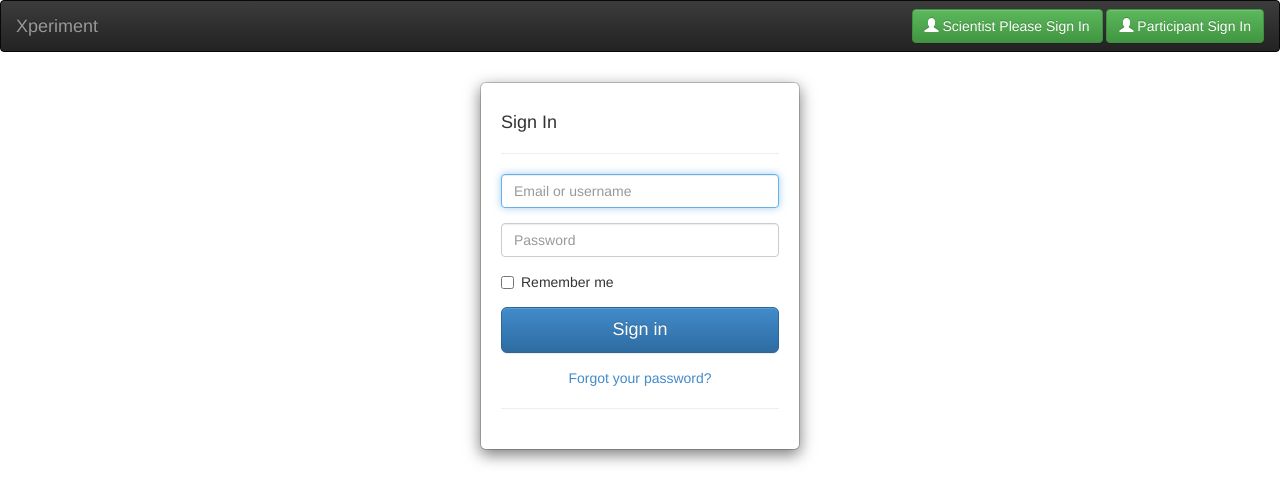
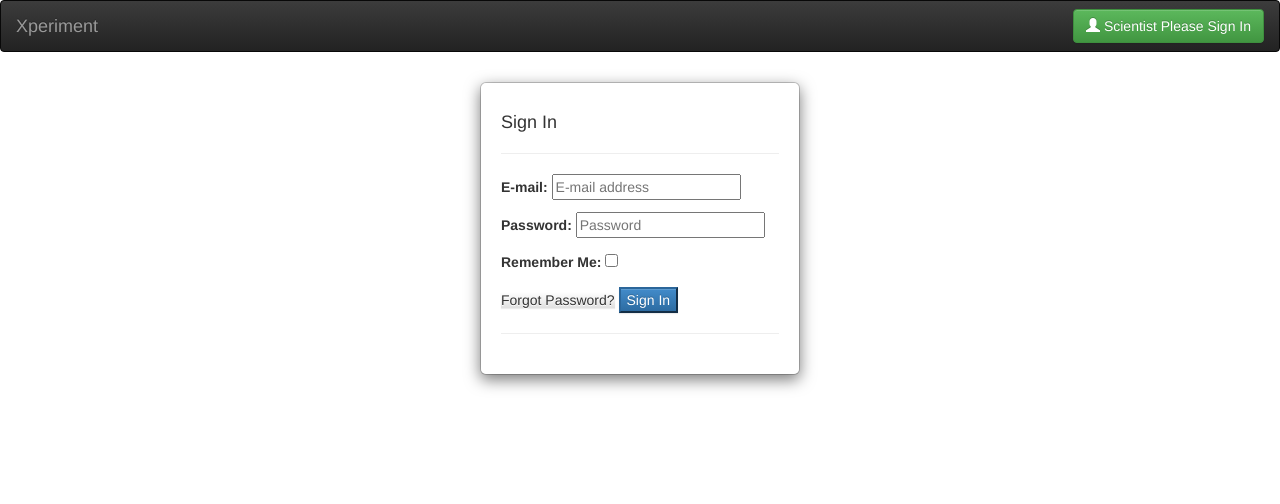
Before and after one commit to andytwoods/CloudXperiment, a Django app: page /accounts/login/ in a window 1280 px wide. Shown: the top 504 px of the page. Run offline with Django 3.2, Linux system fonts and the light colour scheme; parts of the project's set-up code (start-up, migrations or seed data) failed here and were passed over; some libraries are stand-ins or nearby versions.

Commit message:
fixed login issue

```diff
--- a/xperiment/core/urls.py
+++ b/xperiment/core/urls.py
@@ -2,7 +2,7 @@ from django.conf.urls import url
 from core import views
 
 urlpatterns = [
-                       url(r'^signup/ajax/$', views.ajax_signup, name='ajax_signup'),
+
                        url(r'^avatar/upload/$', views.upload_avatar, name='upload_avatar'),
                        url(r'^$', views.home, name='home'),
 ]
--- a/xperiment/templates/_nav.html
+++ b/xperiment/templates/_nav.html
@@ -38,16 +38,11 @@
                             </li>
                         {% endif %}
                     {% else %}
-                        <button type="button" class="btn btn-success navbar-btn" data-toggle="modal"
-                                data-target="#signin_modal">
+                        <a target="_self" class="btn btn-success navbar-btn" href="{% url 'account_login' %}">
                             <i class="glyphicon glyphicon-user"></i>
                             {% trans "Scientist Please Sign In" %}
-                        </button>
+                        </a>
 
-                        <a type="button" class="btn btn-success navbar-btn" href="{% url "participant_login" %}">
-                            <i class="glyphicon glyphicon-user"></i>
-                            {% trans "Participant Sign In" %}
-                        </a>
                     {% endif %}
                 </ul>
 
--- a/xperiment/templates/account/login.html
+++ b/xperiment/templates/account/login.html
@@ -11,47 +11,15 @@
                 <h4>{% trans "Sign In" %}</h4>
                 <hr/>
 
-                <form id="modal_signin_form" role="form">
-                    <div class="signin_errors alert alert-danger" style="display:none;">
-
-                    </div>
-                    {% csrf_token %}
-                    <div class="form-group">
-                        {% comment %}<label class="control-label" for="id_email">
-                            {% trans "Email" %}
-                        </label>{% endcomment %}
-                        <input name="login" class="form-control" id="id_email" placeholder="Email or username"
-                               tabindex="1"
-                               required autofocus>
-                    </div>
-                    <div class="form-group">
-                        {% comment %}<label class="control-label" for="id_password">
-                            {% trans "Password" %}
-                            (<a href="{% url 'account_reset_password' %}">{% trans "Forgot Password?" %}</a>)
-                        </label>{% endcomment %}
-                        <input type="password" name="password" class="form-control" id="id_password"
-                               placeholder="Password" tabindex="2"
-                               required>
-                    </div>
-                    <div class="form-group">
-                        <div class="checkbox">
-                            <label>
-                                <input id="id_remember" name="remember" type="checkbox"> {% trans "Remember me" %}
-                            </label>
-                        </div>
-                    </div>
-                    <div class="form-group">
-                        <button type="submit" class="btn btn-primary btn-lg btn-block">
-                            {% trans "Sign in" %}
-                        </button>
-                    </div>
+                <form class="login" method="POST" action="{% url 'account_login' %}">
+                  {% csrf_token %}
+                  {{ form.as_p }}
+                  {% if redirect_field_value %}
+                  <input type="hidden" name="{{ redirect_field_name }}" value="{{ redirect_field_value }}" />
+                  {% endif %}
+                  <a class="button btn-default" href="{% url 'account_reset_password' %}">Forgot Password?</a>
+                  <button class="button btn-primary" type="submit">Sign In</button>
                 </form>
-
-                <p class="text-center">
-                    <a href="{% url 'account_reset_password' %}">{% trans "Forgot your password?" %}</a>
-                </p>
-
-
 
                 <hr/>
 
--- a/xperiment/xperiment/urls.py
+++ b/xperiment/xperiment/urls.py
@@ -7,35 +7,24 @@ from django.views.static import serve
 
 from scientist.views import update_profile
 
-
 admin.autodiscover()
 
 urlpatterns = [
 
-                       # Uncomment the next line to enable the admin:
-                       url(r'^admin/', include(admin.site.urls)),
-
-                       url(r'', include('core.urls')),
-
-                       url(r'^participant/login/$', LoginView.as_view(template_name='account/participant_login.html'), name='participant_login'),
-
-                       url(r'^accounts/', include('allauth.urls')),
-
-                       url(r'^profile/$', update_profile, name='update_profile'),
-                       url(r'^scientist/', include('scientist.urls')),
-                       #url(r'^lab/(?P<labname>[\w-]+)$', TemplateView.as_view(template_name='lab/base.html'), name='lab'),
-                       url(r'', include('lab.urls')),
-
-                       url(r'', include('experiment.urls')),
-                       #url(r'^tinymce/', include('tinymce.urls')),
-
-                       url(r'', include('balancer.urls')),
+    url(r'^admin/', include(admin.site.urls)),
+    url(r'', include('core.urls')),
+    url(r'^accounts/', include('allauth.urls')),
+    url(r'^profile/$', update_profile, name='update_profile'),
+    url(r'^scientist/', include('scientist.urls')),
+    url(r'', include('lab.urls')),
+    url(r'', include('experiment.urls')),
+    url(r'', include('balancer.urls')),
 
 ]
 
 if settings.DEBUG:
     urlpatterns += [
-                            url(r'^media/(?P<path>.*)$', serve, {
-                                'document_root': settings.MEDIA_ROOT,
-                            }),
+        url(r'^media/(?P<path>.*)$', serve, {
+            'document_root': settings.MEDIA_ROOT,
+        }),
     ]
```
Also changed, not shown: xperiment/manage.py (+2 -10 lines), xperiment/templates/includes/_login_modal.html (+10 -35 lines), 1 other file.
